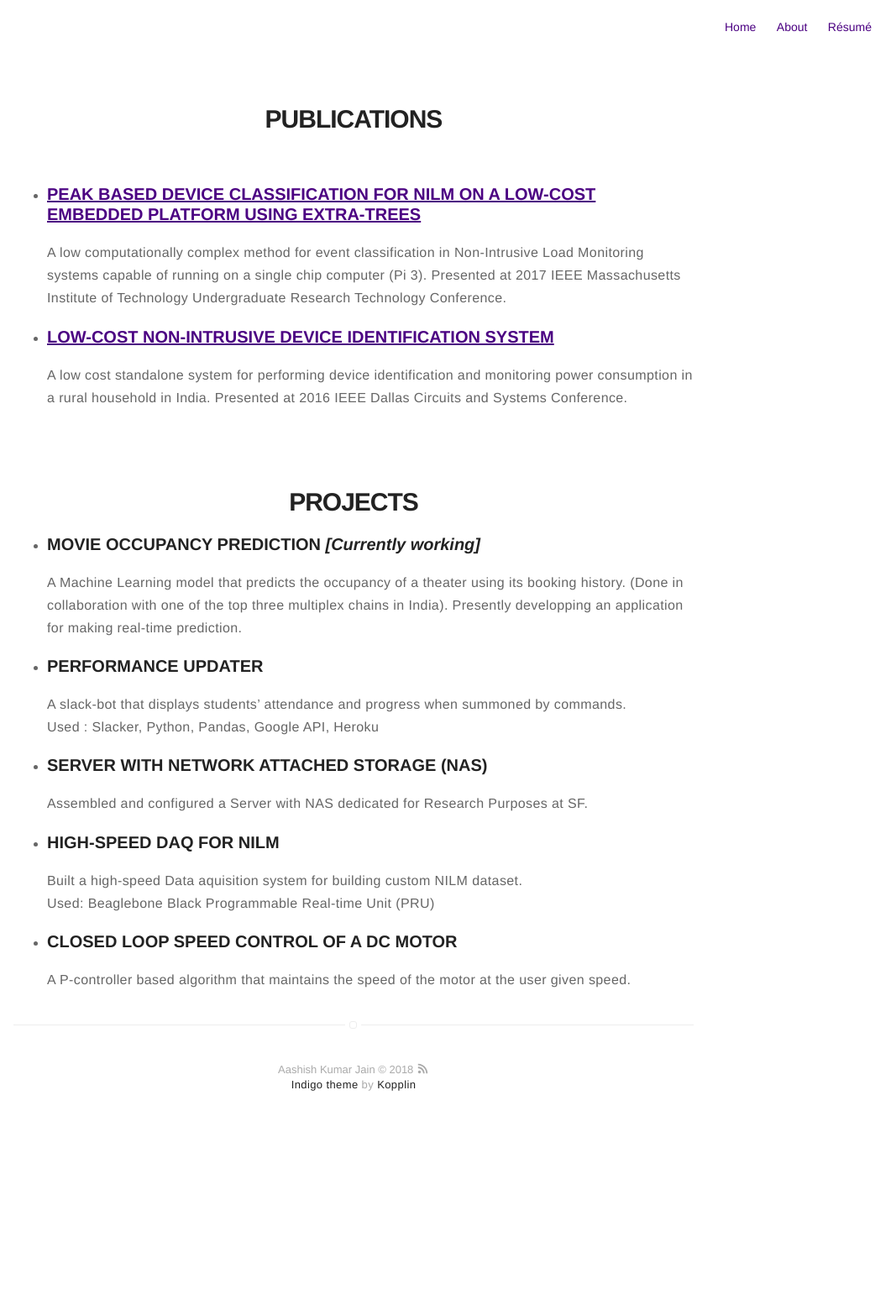
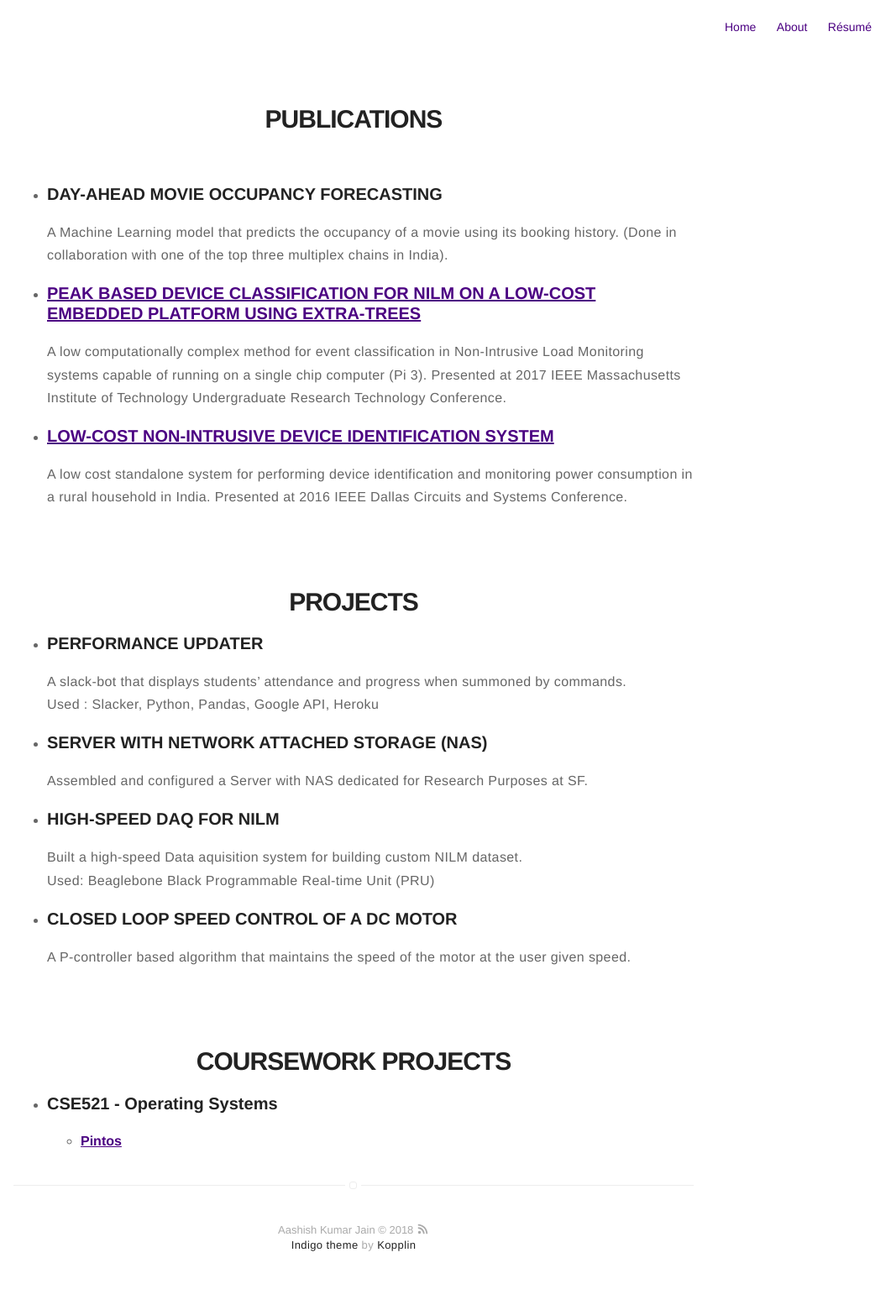
Before and after one commit to aashish-jain/aashish-jain.github.io, a Jekyll site: the page built from research.md, in a window 1280 px wide. Shown: the whole page at 84% size, without its empty margins (219-1280 px from the left). Built offline with Jekyll 4.4.1, drawn with Linux system fonts in a browser that asks for light colours; emoji names are drawn with the system emoji font; before the commit the page ends 1363 px from its top, so only the background shows below that.

```diff
--- a/_config.yml
+++ b/_config.yml
@@ -1,14 +1,13 @@
 # main text of home
 name: Aashish Kumar Jain
-bio: Machine Learning, IoT, and Computer Architecture Enthusiast
-
+bio: Grad Student, University at Buffalo
 # twitter summary info
 # description: A blog about technology and stuff related
 
 # if it's an external image, update below for true
 # better with square images
 external-image: false
-picture: assets/images/profile.jpg
+picture: assets/images/profile.png
 
 # If you want to include your resume, set to true
 # and specify source (external or local).
@@ -55,16 +54,10 @@ email: aashish_jain@live.com
 authors:
     aashish_jain:
         name: Aashish Kumar Jain
-        bio: Machine Learning, IoT, and Computer Architecture Enthusiast
+        # bio: Machine Learning, IoT, and Computer Architecture Enthusiast
         external-image: false
-        picture: assets/images/profile.jpg
+        picture: assets/images/profile.png
         # twitter: _aashishjain
-    # jamesfoster:
-    #     name: James Foster
-    #     bio: A Man who develops software with coffee
-    #     external-image: false
-    #     picture: assets/images/james.jpg
-    #     twitter: jamesfoster
 
 # do you want a larger site? change the option below
 # options: [normal, large] | default: normal
--- a/_includes/header.html
+++ b/_includes/header.html
@@ -20,7 +20,7 @@
         <h2 class="description">{{ site.bio }}</h2>
 
         {% include social-links.html %}
-    <script>window.location.replace("{{ site.url }}/update");</script>
+    <!-- <script>window.location.replace("{{ site.url }}/update");</script> -->
     </header>
 {% endif %}
 
--- a/research.md
+++ b/research.md
@@ -6,6 +6,12 @@ layout: page
 <h1>PUBLICATIONS</h1>
 
 <ul>
+    <li>
+        <h3>DAY-AHEAD MOVIE OCCUPANCY FORECASTING</h3>
+        <p>
+        A Machine Learning model that predicts the occupancy of a movie using its booking history. (Done in collaboration with one of the top three multiplex chains in India).
+        </p>
+    </li>
     <li>
         <h3><a href='http://ieeexplore.ieee.org/document/8284200/'>PEAK BASED DEVICE CLASSIFICATION FOR NILM ON A LOW-COST EMBEDDED PLATFORM USING EXTRA-TREES</a></h3>
         <p> A low computationally complex method for event classification in Non-Intrusive Load Monitoring systems capable of running on a single chip computer (Pi 3). Presented at  2017 IEEE Massachusetts Institute of Technology Undergraduate Research Technology Conference.</p>
@@ -22,11 +28,6 @@ layout: page
 <center><h1>PROJECTS</h1></center>
 
 <ul>
-    <li><h3>MOVIE OCCUPANCY PREDICTION <i>[Currently working]</i></h3>
-    <p>A Machine Learning model that predicts the occupancy of a theater using its booking history. (Done in collaboration with one of the top three multiplex chains in India).
-    Presently developping an application for making real-time prediction.
-    </p>
-    </li>
     <li><h3>PERFORMANCE UPDATER</h3>
     <p>A slack-bot that displays students’ attendance and progress when summoned by commands.<br>
     Used : Slacker, Python, Pandas, Google API, Heroku</p>
@@ -42,3 +43,19 @@ layout: page
     <p>A P-controller based algorithm that maintains the speed of the motor at the user given speed.</p>
     </li>
 </ul>
+
+<br>
+<br>
+
+<center><h1>COURSEWORK PROJECTS</h1></center>
+
+<ul>
+    <li>
+    <h3>CSE521 - Operating Systems</h3>
+    <ul>
+        <li>
+        <h4><a href='https://github.com/aashish-jain/UB-CSE521-pintos'>Pintos</a></h4>
+        </li>
+    </ul>
+    </li>
+</ul>
```
Also changed, not shown: about.md (+2 -4 lines), update.html (deleted, +0 -8 lines), Gemfile.lock, 12 other files.
